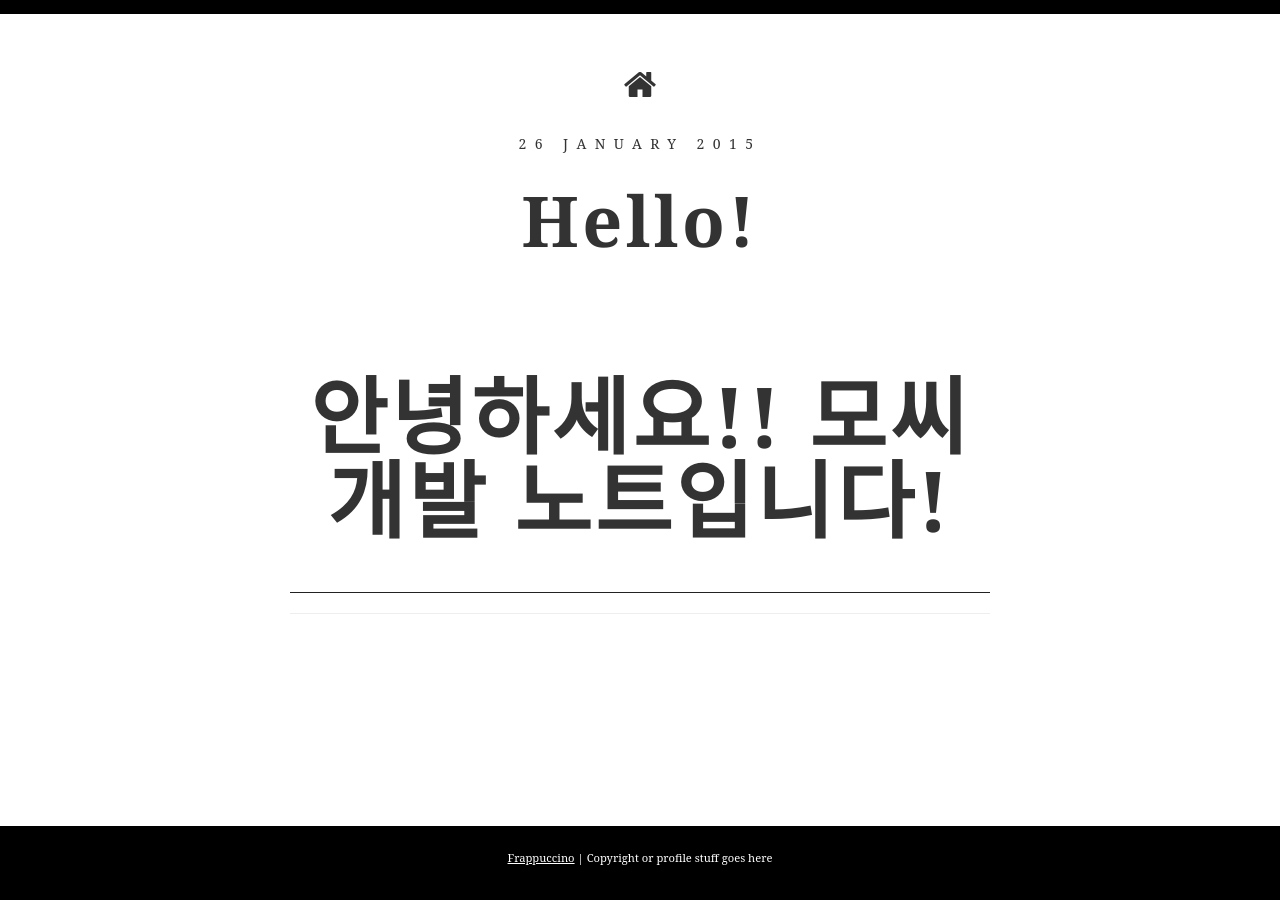
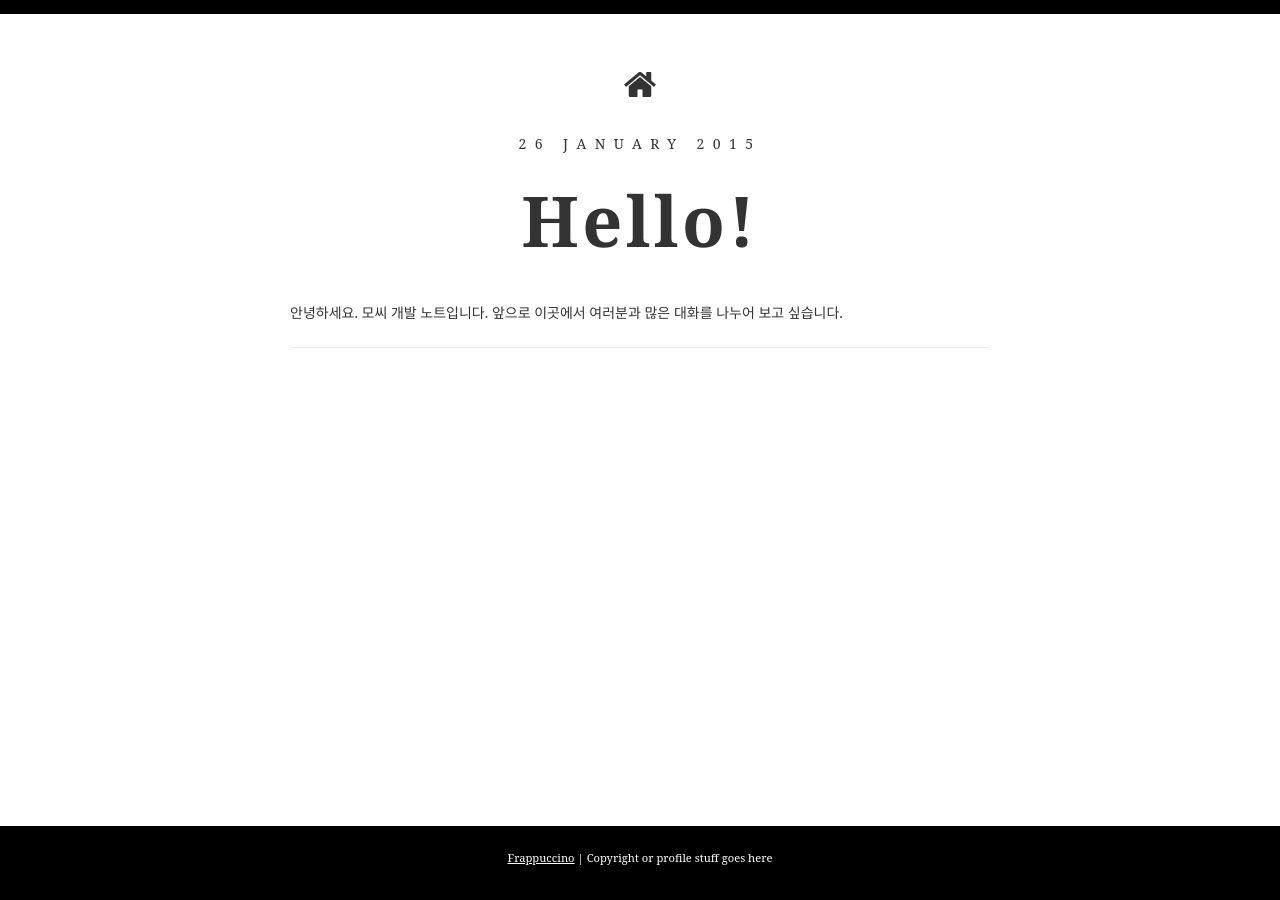
Before and after one commit to nrise/nrise.github.io, a Jekyll site: the page built from _posts/2015-01-26-hello.md, in a window 1280 px wide. Built offline with Jekyll 4.4.1, drawn with Linux system fonts in a browser that asks for light colours; some web fonts are replaced.

Commit message:
포스트 수정

```diff
--- a/_posts/2015-01-26-hello.md
+++ b/_posts/2015-01-26-hello.md
@@ -2,4 +2,5 @@
 layout: post_page
 title: Hello!
 ---
-# 안녕하세요!! 모씨 개발 노트입니다!
+안녕하세요. 모씨 개발 노트입니다.
+앞으로 이곳에서 여러분과 많은 대화를 나누어 보고 싶습니다.
```
